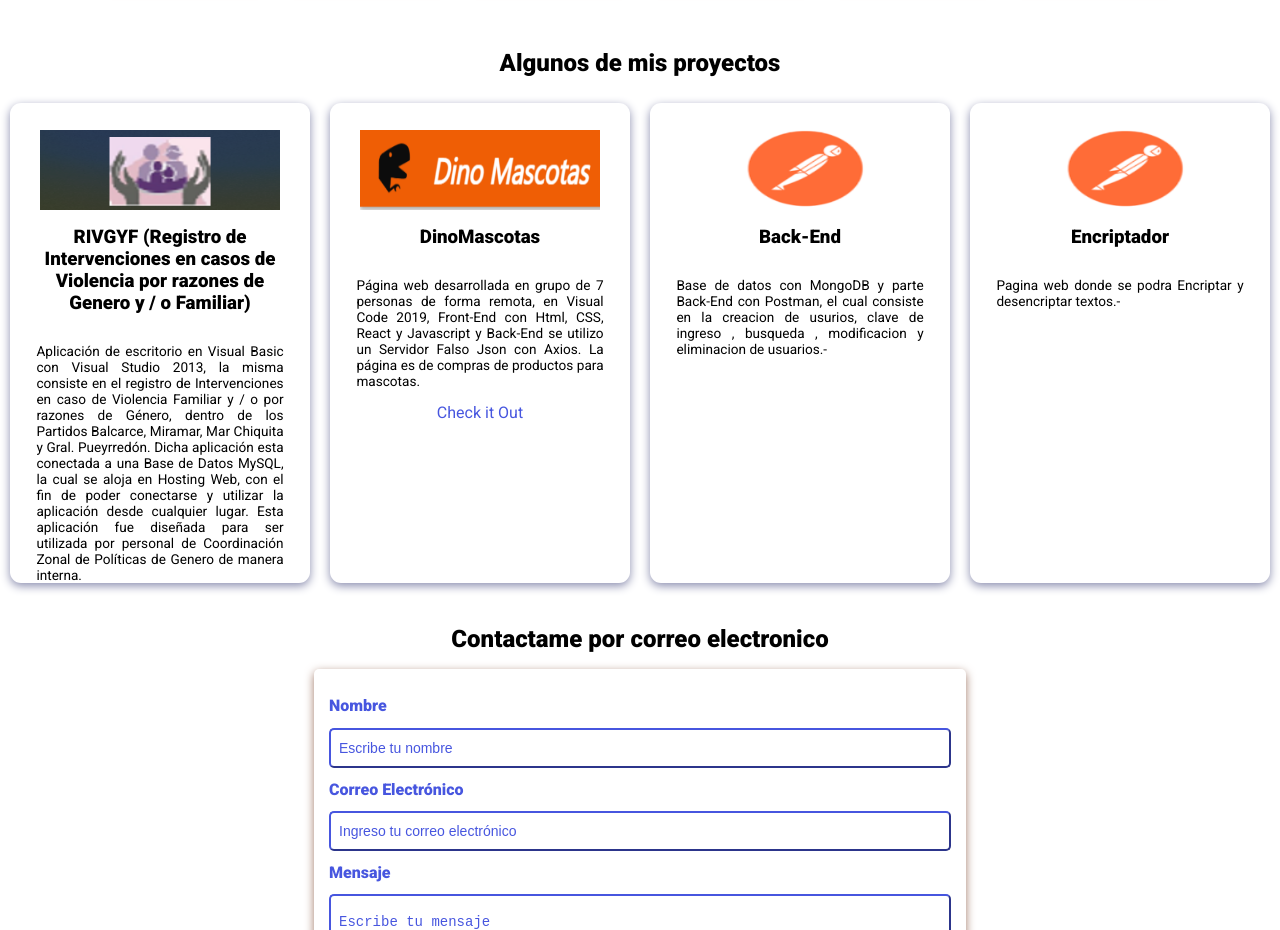
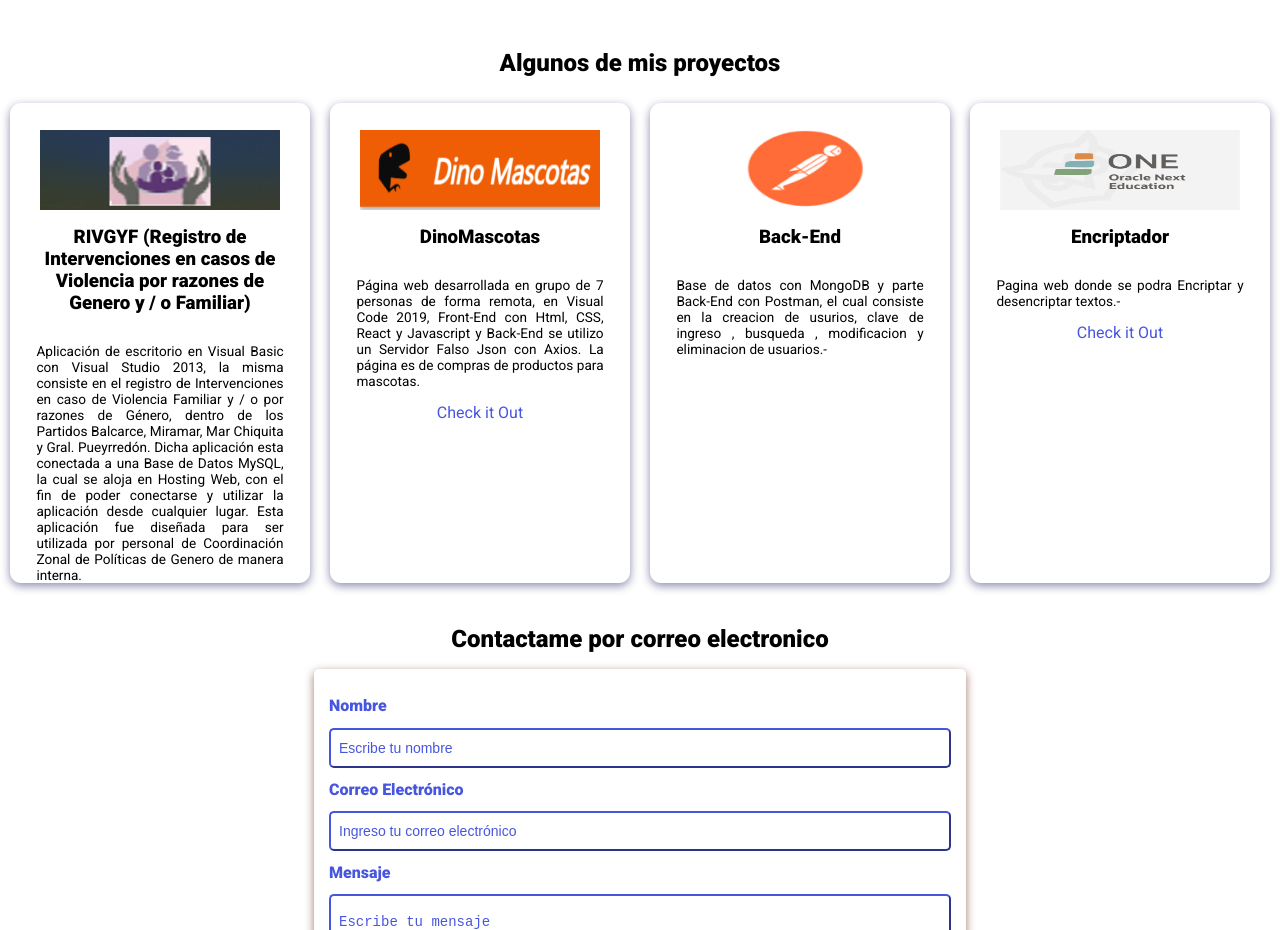
Before and after one commit to VivianaFiocchi/Portfolio, a plain HTML site: page index.html in a window 1280 px wide. Shown: the part 1280-2210 px from the top of the page. Drawn offline with nearby package versions, Linux system fonts and the light colour scheme.

Commit message:
actualizacion

```diff
--- a/index.html
+++ b/index.html
@@ -155,7 +155,7 @@
         </div>
          <div class="project-container project-card">
           <div class="header-card">
-            <img src="assets/images/back.png" alt="greeny-earth" loading="lazy" class="project-pic" />
+            <img src="assets/images/Oracle.png" alt="greeny-earth" loading="lazy" class="project-pic" />
             <h3 class="project-title">Encriptador</h3>
           </div>
           <div class="project-details">
@@ -163,6 +163,7 @@
               Pagina web donde se podra Encriptar y desencriptar textos.-
             </p>
           </div>
+          <a href="https://vivianafiocchi.github.io/ENCRIPTADOR/" target="_blank" class="project-link">Check it Out</a>
         </div>
       </div>
     </section>
```
Also changed, not shown: assets/images/Oracle.png (added).
